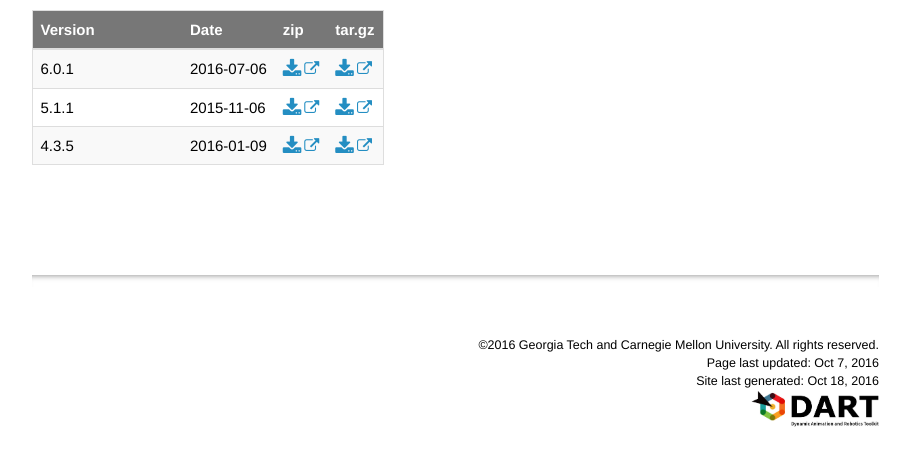
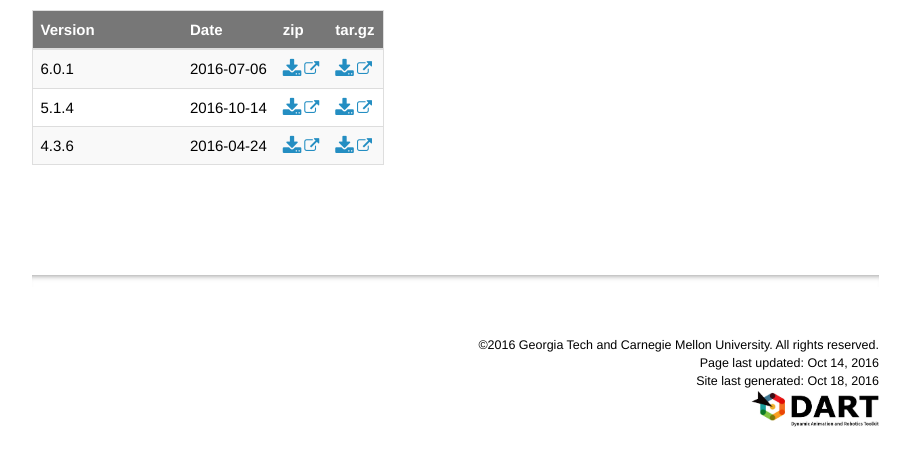
Before and after one commit to dartsim/dartsim.github.io, a Jekyll site: the page built from pages/mydoc/mydoc_download.md, in a window 1280 px wide and 1383 px high. Shown: the part 896-1355 px from the top of the window, without its empty margins (331-1241 px from the left). Built offline with Jekyll 4.4.1, drawn with Linux system fonts in a browser that asks for light colours; nearby versions of some CDN libraries; comment, search, counter and statistics services are not loaded.

Commit message:
Update mydoc_download.md

```diff
--- a/pages/mydoc/mydoc_download.md
+++ b/pages/mydoc/mydoc_download.md
@@ -1,6 +1,6 @@
 ---
 title: Download
-last_updated: Oct 7, 2016
+last_updated: Oct 14, 2016
 sidebar: mydoc_sidebar
 permalink: mydoc_download.html
 folder: mydoc
@@ -43,5 +43,5 @@ This is a curated list of releases. Visit [here](https://github.com/dartsim/dart
 | Version | Date       | zip | tar.gz |
 | ------- | ---------- | --- | ------ |
 | 6.0.1   | 2016-07-06 | <a href="https://github.com/dartsim/dart/archive/v6.0.1.zip"><i class="fa fa-download fa-lg"></i></a> | <a href="https://github.com/dartsim/dart/archive/v6.0.1.tar.gz"><i class="fa fa-download fa-lg"></i></a> |
-| 5.1.1   | 2015-11-06 | <a href="https://github.com/dartsim/dart/archive/v5.1.1.zip"><i class="fa fa-download fa-lg"></i></a> | <a href="https://github.com/dartsim/dart/archive/v5.1.1.tar.gz"><i class="fa fa-download fa-lg"></i></a> |
-| 4.3.5   | 2016-01-09 | <a href="https://github.com/dartsim/dart/archive/v4.3.5.zip"><i class="fa fa-download fa-lg"></i></a> | <a href="https://github.com/dartsim/dart/archive/v4.3.5.tar.gz"><i class="fa fa-download fa-lg"></i></a> |
+| 5.1.4   | 2016-10-14 | <a href="https://github.com/dartsim/dart/archive/v5.1.4.zip"><i class="fa fa-download fa-lg"></i></a> | <a href="https://github.com/dartsim/dart/archive/v5.1.4.tar.gz"><i class="fa fa-download fa-lg"></i></a> |
+| 4.3.6   | 2016-04-24 | <a href="https://github.com/dartsim/dart/archive/v4.3.6.zip"><i class="fa fa-download fa-lg"></i></a> | <a href="https://github.com/dartsim/dart/archive/v4.3.6.tar.gz"><i class="fa fa-download fa-lg"></i></a> |
```
